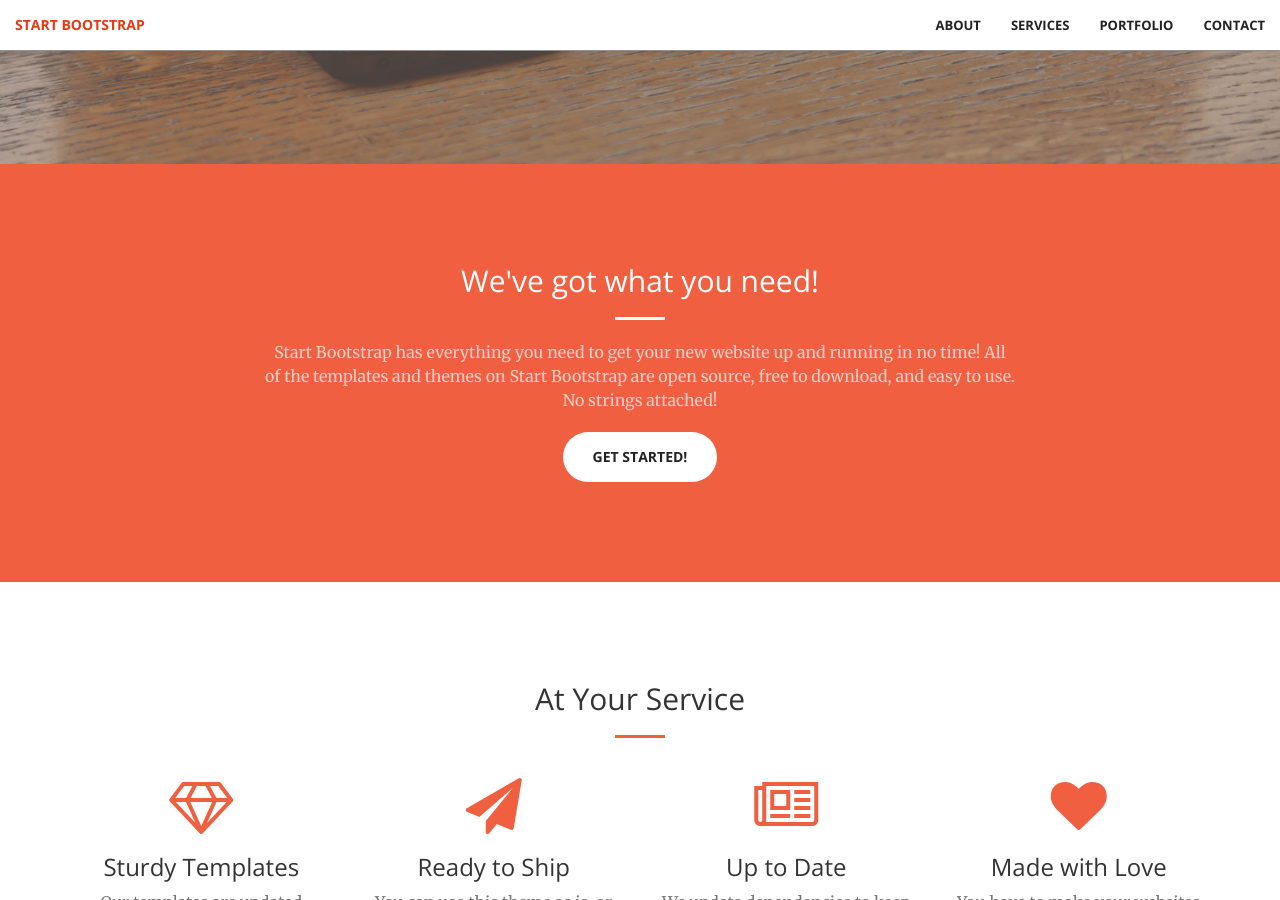
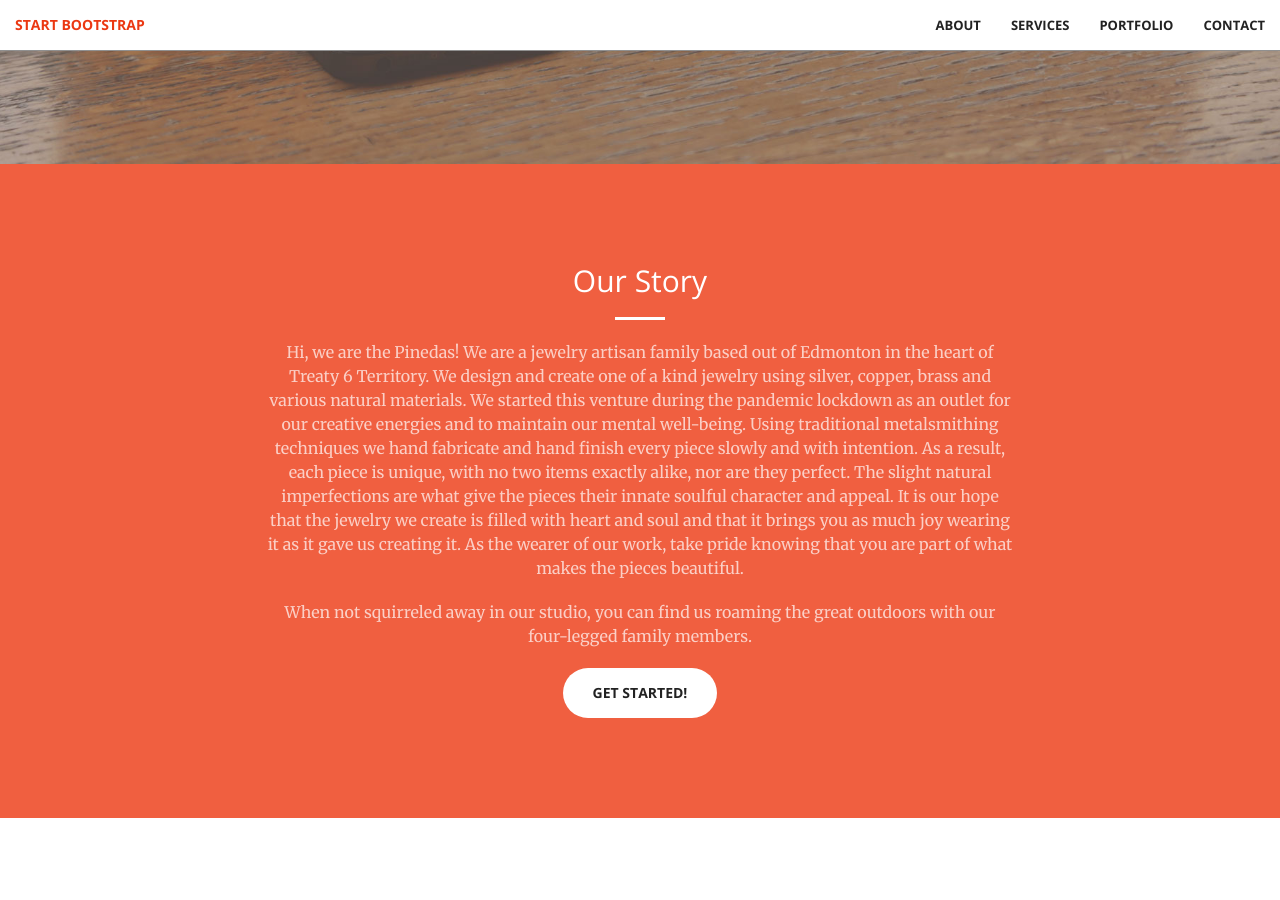
Before and after one commit to mariopineda/pinedasjewelry, a Jekyll site: the page built from index.html, in a window 1280 px wide and 900 px high, scrolled down 736 px. Built offline with Jekyll 4.4.1, drawn with Linux system fonts in a browser that asks for light colours.

Commit message:
Update call-to-action.html

```diff
--- a/_includes/call-to-action.html
+++ b/_includes/call-to-action.html
@@ -2,9 +2,11 @@
     <div class="container">
         <div class="row">
             <div class="col-lg-8 col-lg-offset-2 text-center">
-                <h2 class="section-heading">We've got what you need!</h2>
+                <h2 class="section-heading">Our Story</h2>
                 <hr class="light">
-                <p class="text-faded">Start Bootstrap has everything you need to get your new website up and running in no time! All of the templates and themes on Start Bootstrap are open source, free to download, and easy to use. No strings attached!</p>
+                <p class="text-faded">Hi, we are the Pinedas! We are a jewelry artisan family based out of Edmonton in the heart of Treaty 6 Territory. We design and create one of a kind jewelry using silver, copper, brass and various natural materials. We started this venture during the pandemic lockdown as an outlet for our creative energies and to maintain our mental well-being. Using traditional metalsmithing techniques we hand fabricate and hand finish every piece slowly and with intention. As a result, each piece is unique, with no two items exactly alike, nor are they perfect. The slight natural imperfections are what give the pieces their innate soulful character and appeal. It is our hope that the jewelry we create is filled with heart and soul and that it brings you as much joy wearing it as it gave us creating it. As the wearer of our work, take pride knowing that you are part of what makes the pieces beautiful.</p>
+
+                <p class="text-faded">When not squirreled away in our studio, you can find us roaming the great outdoors with our four-legged family members.</p>
                 <a href="#" class="btn btn-default btn-xl">Get Started!</a>
             </div>
         </div>
```
